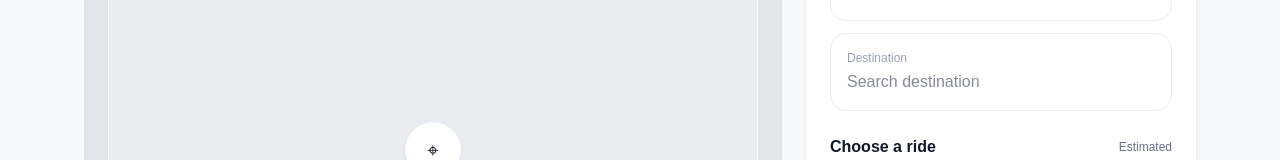
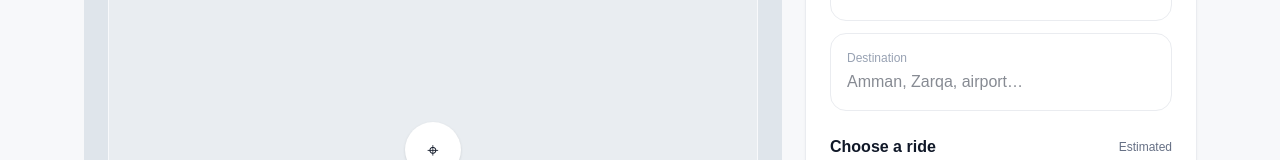
Before and after one commit to Huthayfa-Alomari/JELAD, a Next.js app: page /ride in a window 1280 px wide. Shown: the part 238-398 px from the top of the page. Built offline with nearby package versions, Linux system fonts and the light colour scheme.

Commit message:
feat: wire JELAD UI to live backend

```diff
--- a/app/ride/page.tsx
+++ b/app/ride/page.tsx
@@ -1,21 +1,17 @@
 "use client";
+import { useState } from "react";
 import { RequestButton } from "./request-button";
-import { useState } from "react";
-
 const rides=[["Economy","Everyday rides","2.25 JOD","3 min"],["Comfort","More space","3.10 JOD","5 min"],["XL","Up to 6 people","4.40 JOD","6 min"]];
-
-export default function RidePage(){
- const [selected,setSelected]=useState(0);
+export default function RidePage(){const [selected,setSelected]=useState(0);const [destination,setDestination]=useState("");
  return <main className="min-h-screen bg-[#f7f8fa] text-[#101828]">
   <header className="border-b border-[#eaecf0] bg-white"><div className="mx-auto flex h-16 max-w-6xl items-center gap-4 px-5"><a href="/" className="text-sm text-[#667085]">← Back</a><div className="h-5 w-px bg-[#eaecf0]"/><span className="font-semibold tracking-[.16em]">JELAD</span></div></header>
   <div className="mx-auto grid max-w-6xl gap-6 px-5 py-6 lg:grid-cols-[1fr_390px]">
    <section className="min-h-[560px] rounded-[28px] bg-[#dfe5eb] p-4 sm:p-6"><div className="flex h-full min-h-[520px] items-center justify-center rounded-[22px] border border-white/70 bg-[#e9edf1]"><div className="text-center"><div className="mx-auto mb-3 grid h-14 w-14 place-items-center rounded-full bg-white text-xl shadow-sm">⌖</div><p className="font-semibold">Live map</p><p className="mt-1 text-sm text-[#667085]">Your pickup area will appear here</p></div></div></section>
    <section className="rounded-[28px] bg-white p-5 shadow-sm ring-1 ring-[#eaecf0] sm:p-6">
-    <div><p className="text-xs font-medium text-[#667085]">JELAD RIDE</p><h1 className="mt-1 text-2xl font-semibold tracking-[-.03em]">Where to?</h1></div>
-    <div className="mt-5 space-y-3"><div className="rounded-2xl border border-[#eaecf0] p-4"><p className="text-xs text-[#98a2b3]">Pickup</p><p className="mt-1 text-sm font-medium">Current location</p></div><div className="rounded-2xl border border-[#eaecf0] p-4"><p className="text-xs text-[#98a2b3]">Destination</p><input className="mt-1 w-full bg-transparent text-sm font-medium outline-none" placeholder="Search destination" /></div></div>
+    <p className="text-xs font-medium text-[#667085]">JELAD RIDE</p><h1 className="mt-1 text-2xl font-semibold tracking-[-.03em]">Where to?</h1>
+    <div className="mt-5 space-y-3"><div className="rounded-2xl border border-[#eaecf0] p-4"><p className="text-xs text-[#98a2b3]">Pickup</p><p className="mt-1 text-sm font-medium">Current location</p></div><div className="rounded-2xl border border-[#eaecf0] p-4"><p className="text-xs text-[#98a2b3]">Destination</p><input value={destination} onChange={e=>setDestination(e.target.value)} className="mt-1 w-full bg-transparent text-sm font-medium outline-none" placeholder="Amman, Zarqa, airport…" /></div></div>
     <div className="mt-6"><div className="mb-3 flex items-center justify-between"><h2 className="font-semibold">Choose a ride</h2><span className="text-xs text-[#667085]">Estimated</span></div><div className="space-y-2">{rides.map(([name,desc,price,time],i)=><button key={name} onClick={()=>setSelected(i)} className={`flex w-full items-center gap-3 rounded-2xl border p-4 text-left transition ${selected===i?"border-[#182230] bg-[#f7f8fa]":"border-[#eaecf0]"}`}><div className="grid h-10 w-10 place-items-center rounded-xl bg-[#eef2f6]">▰</div><div className="min-w-0 flex-1"><p className="text-sm font-semibold">{name}</p><p className="text-xs text-[#667085]">{desc} · {time}</p></div><span className="text-sm font-semibold">{price}</span></button>)}</div></div>
-    <RequestButton />
+    <RequestButton destinationAddress={destination} rideClass={rides[selected][0]}/>
    </section>
   </div>
- </main>
-}
+ </main>}
```
